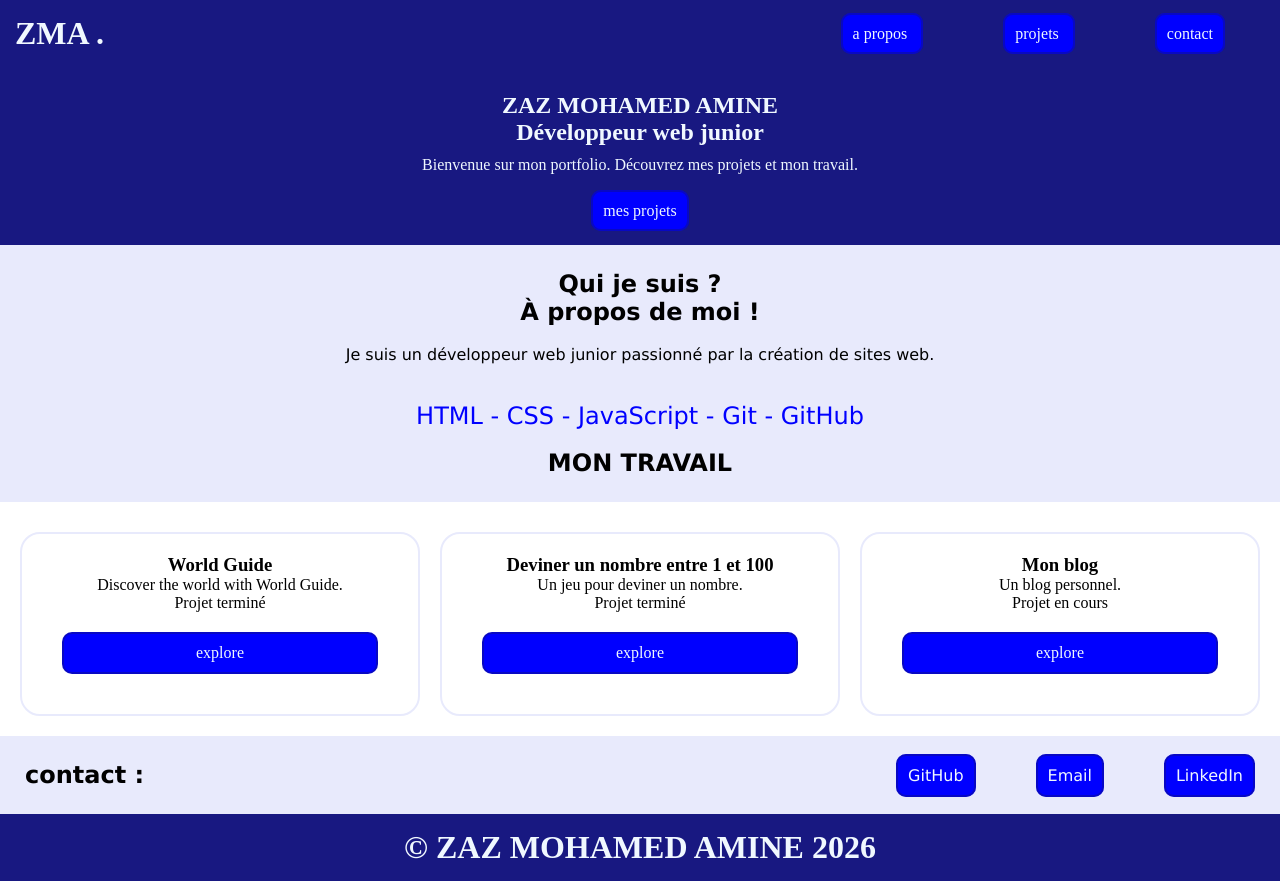
After one commit to mohamedaminezaz265-dotcom/prototype, a PHP site: page / in a window 1280 px wide. The commit adds this page. Run offline with PHP 8.4, Linux system fonts and the light colour scheme.

Commit message:
Add files via upload

```diff
--- /dev/null
+++ b/index-template.php
@@ -0,0 +1,85 @@
+<!DOCTYPE html>
+<html lang="fr">
+<head>
+    <meta charset="UTF-8">
+    <meta name="viewport" content="width=device-width, initial-scale=1.0">
+    <title>Mon Portfolio</title>
+    <link rel="stylesheet" href="style.css">
+</head>
+<body>
+
+<header>
+    <h1>ZMA <span>.</span></h1>
+  <nav>
+    <?php foreach ($links as $link): ?>
+        <a href="<?= htmlspecialchars($link['url']) ?>">
+            <?= htmlspecialchars($link['label']) ?>
+        </a>
+    <?php endforeach; ?>
+</nav>
+</header>
+
+<section class="hero">
+    <h1>ZAZ MOHAMED AMINE</h1>
+    <h2>Développeur web junior</h2>
+    <p>Bienvenue sur mon portfolio. Découvrez mes projets et mon travail.</p>
+    <br>
+    <a class="btn" href="#project">mes projets</a>
+</section>
+
+<main>
+
+<section id="about">
+    <h1>Qui je suis ?</h1>
+    <h2>À propos de moi !</h2>
+    <br>
+    <p>Je suis un développeur web junior passionné par la création de sites web.</p>
+    <br><br>
+    <p class="skills">HTML - CSS - JavaScript - Git - GitHub</p>
+    <br>
+    <h1>MON TRAVAIL</h1>
+</section>
+
+<section id="project">
+
+    <?php foreach ($projets as $projet): ?>
+
+    <article class="card">
+        <h1><?= htmlspecialchars($projet['titre']) ?></h1>
+
+        <p><?= htmlspecialchars($projet['description']) ?></p>
+
+        <?php if ($projet['statut'] === 'termine'): ?>
+            <p>Projet terminé</p>
+        <?php else: ?>
+            <p>Projet en cours</p>
+        <?php endif; ?>
+
+        <a href="#">explore</a>
+    </article>
+
+    <?php endforeach; ?>
+
+</section>
+
+<section id="contact">
+    <h1>contact :</h1>
+   <ul>
+    <?php foreach ($contacts as $contact): ?>
+        <li>
+            <a href="<?= htmlspecialchars($contact['url']) ?>">
+                <?= htmlspecialchars($contact['label']) ?>
+            </a>
+        </li>
+    <?php endforeach; ?>
+</ul>
+</section>
+
+</main>
+
+<footer>
+    <h1>&copy; ZAZ MOHAMED AMINE 2026</h1>
+</footer>
+
+</body>
+</html>
--- /dev/null
+++ b/index.php
@@ -0,0 +1,33 @@
+<?php
+
+$projets = [
+    [
+        'titre' => 'World Guide',
+        'description' => 'Discover the world with World Guide.',
+        'statut' => 'termine'
+    ],
+    [
+        'titre' => 'Deviner un nombre entre 1 et 100',
+        'description' => 'Un jeu pour deviner un nombre.',
+        'statut' => 'termine'
+    ],
+    [
+        'titre' => 'Mon blog',
+        'description' => 'Un blog personnel.',
+        'statut' => 'en cours'
+    ]
+];
+
+$links = [
+    ['url' => '#about', 'label' => 'a propos'],
+    ['url' => '#project', 'label' => 'projets'],
+    ['url' => '#contact', 'label' => 'contact']
+];
+
+$contacts = [
+    ['label' => 'GitHub', 'url' => '#'],
+    ['label' => 'Email', 'url' => '#'],
+    ['label' => 'LinkedIn', 'url' => '#']
+];
+
+require 'index-template.php';
--- a/style.css
+++ b/style.css
@@ -1,75 +1,80 @@
-
-
+*{
+text-align: center;
+margin: 0px;}
+#project a:hover{
+background-color: aquamarine;
+color: black;}
+a:hover{
+background-color: aquamarine;
+color: black;}
 header{
+background-color: rgb(24, 24, 129);
 color: aliceblue;
-background-color: black;
-text-align: center;
-width: 100%;
-height: 50px;
-font-size: xx-large;
-padding: 30px;
-}
-.presentation{
-width: 700px;
-background-color:beige;
-text-align: center;
+align-items: center;
+display: flex;
+justify-content: space-between;
+padding: 15px;}
+nav a{
+color: aliceblue;
+text-decoration: none;
+margin: 40px;}
+.hero{
+background-color: rgb(24, 24, 129);
+color: aliceblue;
+justify-content: space-between;
+padding: 25px;}
+.hero p{
+margin: 10px;}
+a{
+padding: 10px;
+background-color: blue;
+text-decoration: none;
+color: aliceblue;
+border: 2px solid rgba(18, 18, 125, 0.454);
+border-radius: 10px;}
+#about{
+background-color:  #e8eafc;
+color: black;
+justify-content: space-between;
+padding: 25px;
+font-family: Verdana, Geneva, Tahoma, sans-serif;}
+.skills{
+color: blue;
+font-size: x-large;}
+#project,#project a{
+display: flex;
+justify-content: center;
+gap: 20px;
+margin: 20px;}
+.card{
+flex: 1;
+justify-content: space-between;
+border: 2px #e8eafc solid;
+border-radius: 20px;
+margin-top: 10px;
+padding: 20px;}
+#project :hover{
+background-color: #e8eafc;
+scale: 1.05;}
+#contact{
+background-color:  #e8eafc;
+color: black;
+justify-content: space-between;
+padding: 25px;
 font-family: Verdana, Geneva, Tahoma, sans-serif;
-margin-left:250px ;
-}
-.formation{
-width: 310px;
-background-color: beige;
-text-align: center;
-font-family: Verdana, Geneva, Tahoma, sans-serif;
-margin-left:250px ;
-padding: 23px;
-height: 150px;
-}
-.competence{
-
-width: 303px;
-background-color: beige;
-text-align: center;
-font-family: Verdana, Geneva, Tahoma, sans-serif;
-margin-left:600px ;
-padding: 23px;
-margin-top: -196px;
-height: 150px;
-
-border-left:1px solid black ;
-}
-
-.project{
-
-width: 662px;
-background-color: beige;
-text-align: center;
-font-family: Verdana, Geneva, Tahoma, sans-serif;
-margin-left:250px ;
-height: 400px;
-padding: 20px;
-margin-top: 20px;
-}
-a{
-width: 20px;
-padding: 10px;
-background-color: antiquewhite;
-}
-.contact{
-margin-top: 20px;
-width: 700px;
-background-color: beige;
-text-align: center;
-font-family: Verdana, Geneva, Tahoma, sans-serif;
-margin-left:250px ;
-height: 150px;
-display: inline-flex;
-align-items: center;
-}
-.contact ul {
 display: flex;
+align-items: center;}
+#contact ul{
+display: flex;
+gap: 60px;
+text-decoration: none;
 list-style: none;
 }
-.contact a{
-margin: 20px;
+footer{
+background-color: rgb(24, 24, 129);
+color: aliceblue;
+align-items: center;
+display: flex;
+justify-content: center;
+padding: 15px;
 }
```
